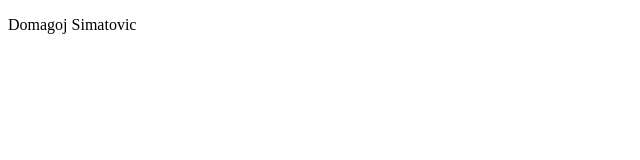
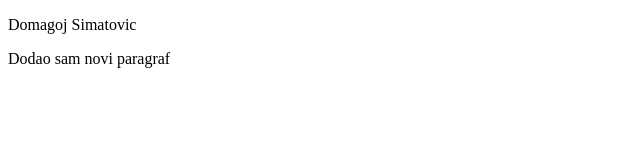
Before and after one commit to SimeKZ5/domagoj.simatovic, a website: page index.html in a window 1280 px wide. Shown: the whole page, without its empty margins (0-640 px from the left). Drawn offline with Linux system fonts and the light colour scheme.

Commit message:
dodan paragraf

```diff
--- a/index.html
+++ b/index.html
@@ -7,5 +7,6 @@
   </head>
   <body>
     <p>Domagoj Simatovic</p>
+    <p>Dodao sam novi paragraf</p>
   </body>
 </html>
```
